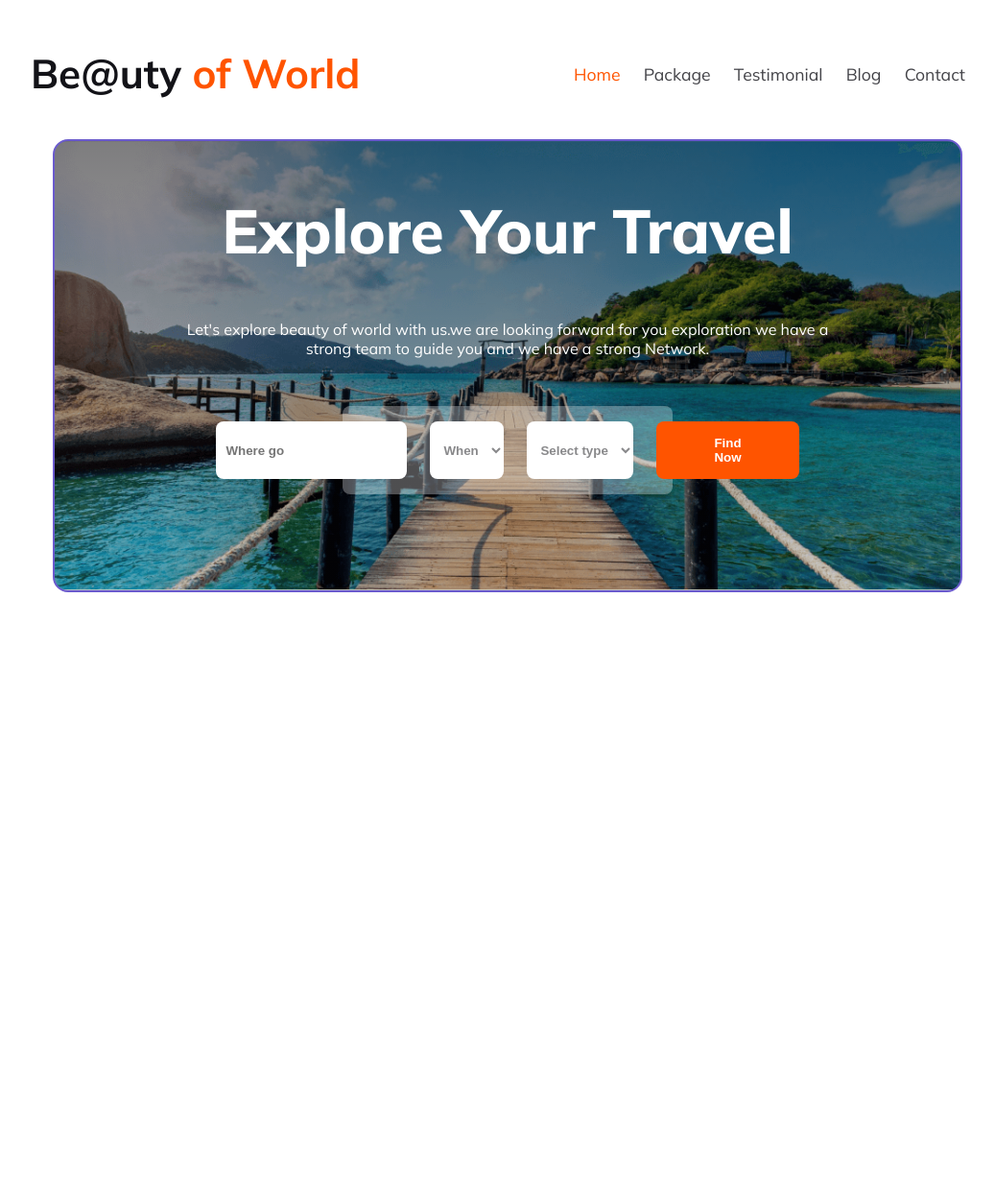
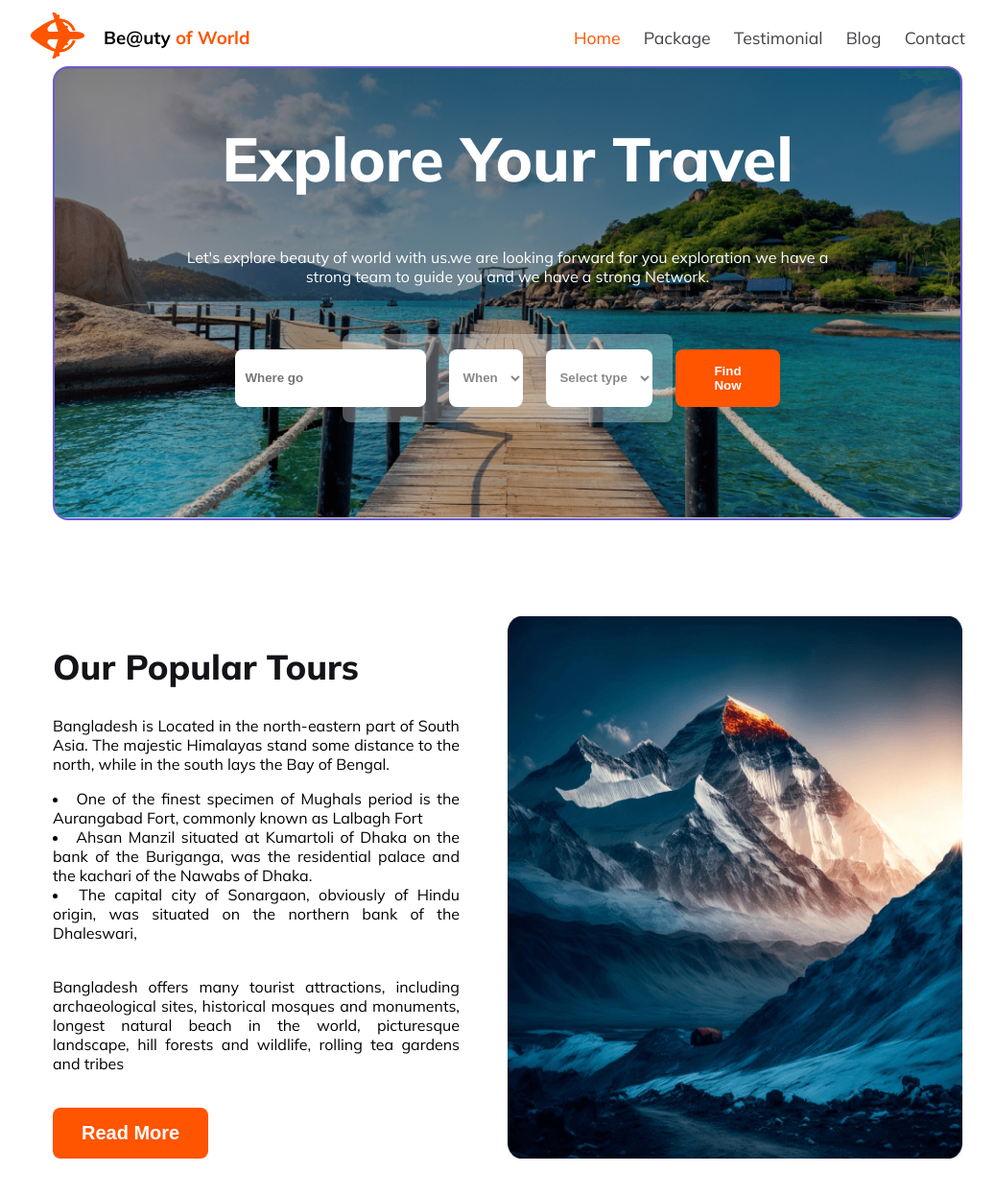
Before and after one commit to Masumkhan0/beauty-of-world-A2, a plain HTML site: page index.html in a window 1280 px wide. Shown: the whole page at 96% size, without its empty margins (111-1148 px from the left). Before the commit the page ends 800 px from the top, so only its background shows below. Drawn offline with Linux system fonts and the light colour scheme.

Commit message:
popular tour added

```diff
--- a/index.html
+++ b/index.html
@@ -10,8 +10,11 @@
     <header>
         <!-- Nav section -->
         <nav class="nav-section" >
-            <div class="common-title">
-               <h3>Be@uty <span class="world">of World</span></h3>
+            <div class="nav-heading">
+                <div><img  src="Images/Group 40071 (2).png" alt=""></div>
+                <div  id="nav-title"></div>
+                    <h3>Be@uty <span class="world">of World</span></h3>
+                </div>
             </div>
             <div class="nav-menu">
                 <a id="home" href="#">Home</a>
@@ -40,6 +43,20 @@
 
     </header>
     <main>
+        <section class="popular-tour" >
+            <div class="tour-content">
+                <h2 class="common-title">Our Popular Tours</h2>
+                <p>Bangladesh is Located in the north-eastern part of South Asia. The majestic Himalayas stand some distance to the north, while in the south lays the Bay of Bengal.</p>
+
+                    <li>One of the finest specimen of Mughals period is the Aurangabad Fort, commonly known as Lalbagh Fort</li>
+                    <li >Ahsan Manzil situated at Kumartoli of Dhaka on the bank of the Buriganga, was the residential palace and the kachari of the Nawabs of Dhaka.</li>
+                    <li>The capital city of Sonargaon, obviously  of Hindu origin, was situated on the northern bank of the Dhaleswari, </li><br>
+                  <p>Bangladesh offers many tourist attractions, including archaeological sites, historical mosques and monuments, longest natural beach in the world, picturesque landscape, hill forests and wildlife, rolling tea gardens and tribes</p>
+
+                <button class="btn-read">Read More</button>
+            </div>
+            <img src="Images/Rectangle 4.png" alt="">
+        </section>
 
     </main>
     <footer>
--- a/styles/home.css
+++ b/styles/home.css
@@ -20,6 +20,16 @@ body{
 
 /* Nav related style start */
 
+.nav-heading{
+    display: flex;
+    align-items: center;
+    gap: 10px;
+}
+#nav-title{
+    color: #131318;
+    font-size:2.25rem;
+    font-weight: 800;
+}
 .nav-section{
     display: flex;
     padding: 0px 135px;
@@ -92,8 +102,37 @@ body{
     font-weight: 700;
     border-radius: 8px;
     background: #FF5400;
-    padding: 15px 60px;
+    padding: 15px 40px;
 }
 
+/* Banner related style end*/
 
-/* Banner related style end*/
+/* Popular tour section start */
+
+.popular-tour{
+    max-width: 75%;
+    margin: 100px auto;
+    display: flex;
+    gap: 50px;
+}
+
+.tour-content{
+    max-width: 50%;
+    text-align: justify;
+}
+
+.btn-read{
+    border-radius: 8px;
+    background: #FF5400;
+    color: #FFF;
+    font-weight: 800;
+    font-size: 1.25rem;
+    padding: 15px 30px;
+    margin-top: 20px;
+
+
+}
+.popular-tour img{
+    width: 50%;
+}
+/* Popular tour section end */
```
